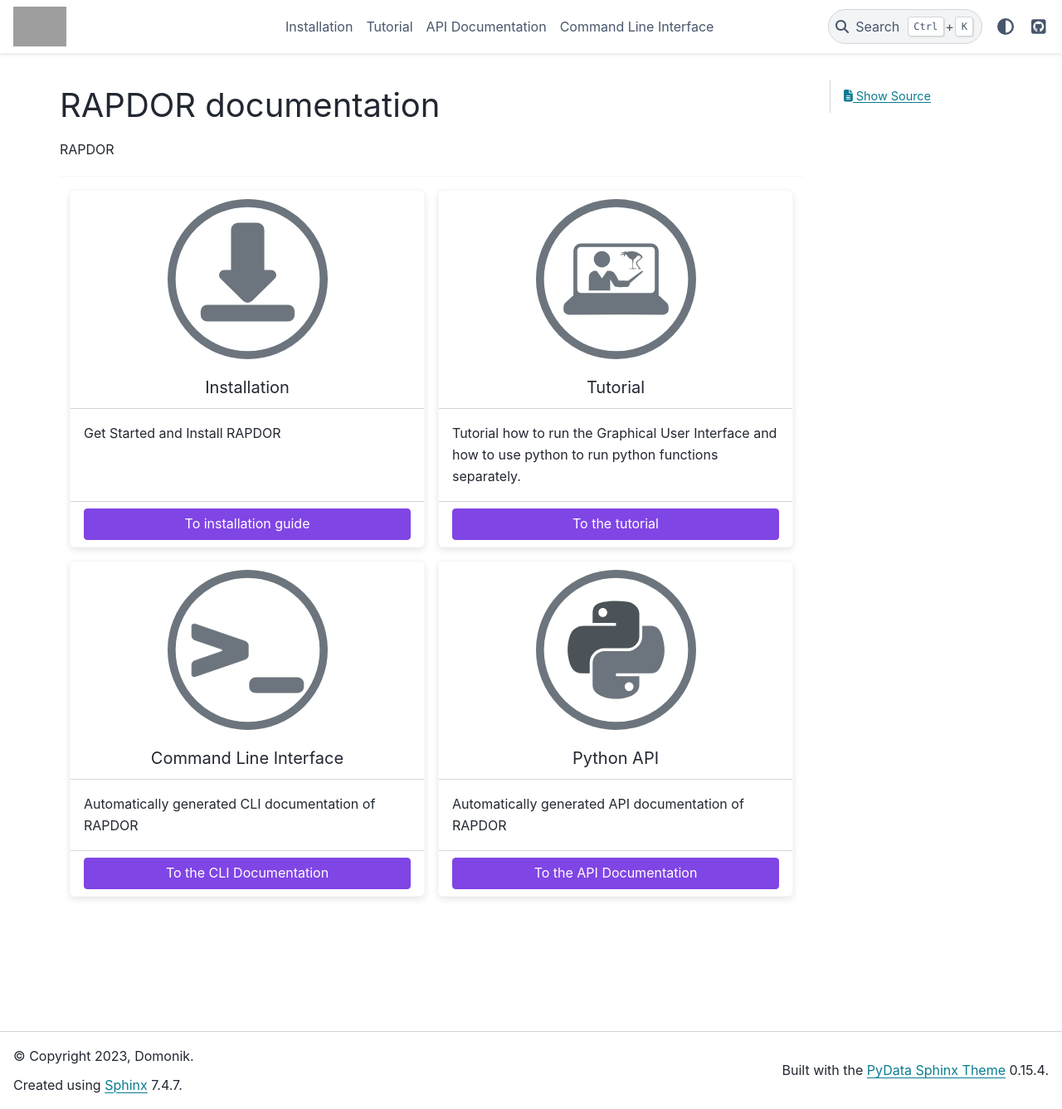
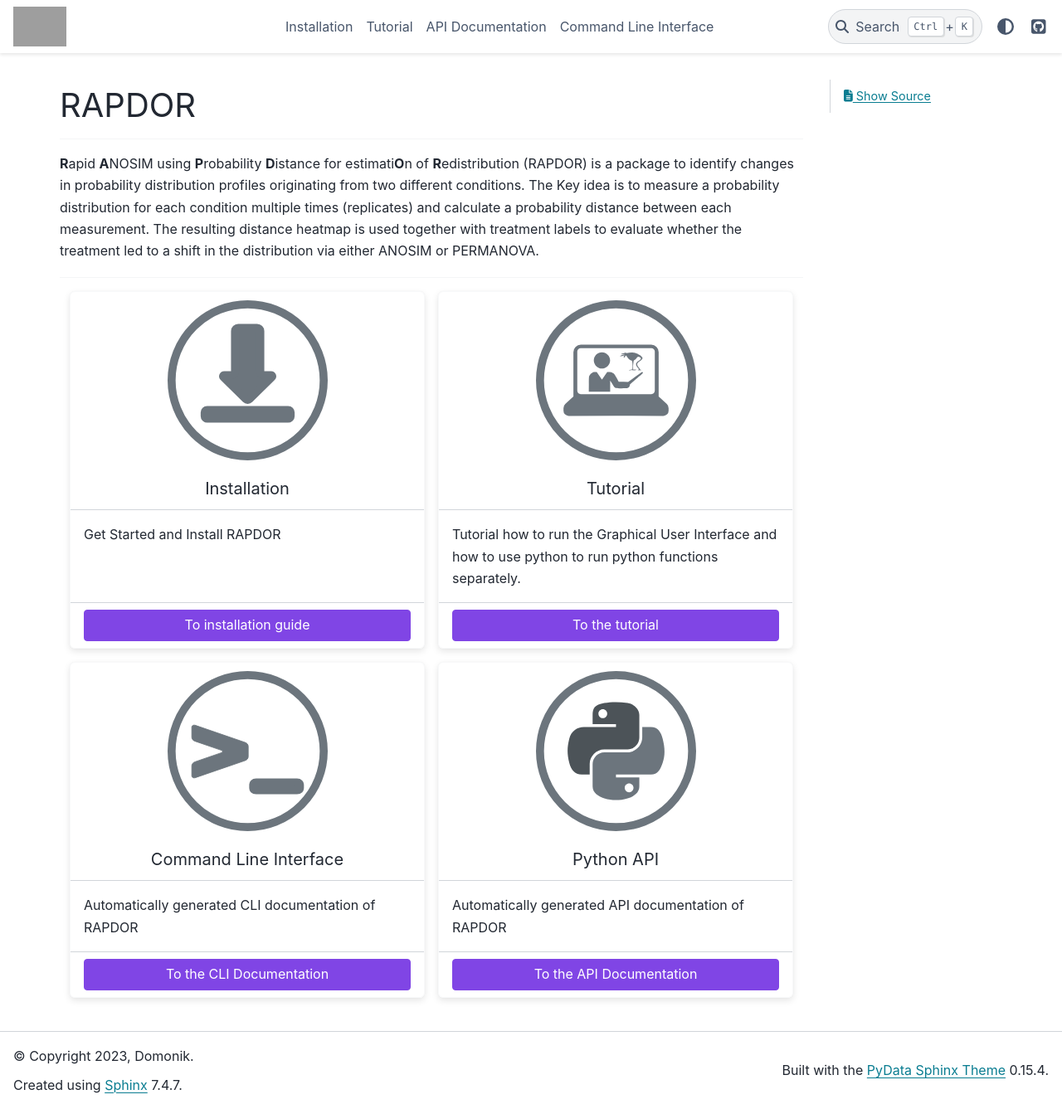
Before and after one commit to domonik/RAPDOR, a Sphinx documentation site: the page built from docs/source/index.rst, in a window 1280 px wide and 1337 px high. Shown: the whole window at 83% size. Built offline with Sphinx 7.4.7 and the PyData theme 0.15.4, drawn with Linux system fonts in a browser that asks for light colours; grey boxes are pictures that could not be loaded.

Commit message:
description text

```diff
--- a/docs/source/index.rst
+++ b/docs/source/index.rst
@@ -1,5 +1,5 @@
 
-RAPDOR documentation
+RAPDOR
 ================================
 .. toctree::
    :maxdepth: 1
@@ -12,10 +12,16 @@
 
 
 
+--------------------------------------
 
-RAPDOR
+**R**\ apid **A**\ NOSIM using **P**\ robability **D**\ istance for estimati\ **O**\ n of **R**\ edistribution (RAPDOR) is a
+package to identify changes in probability distribution profiles originating from two different conditions. The Key idea is to
+measure a probability distribution for each condition multiple times (replicates) and calculate a probability distance between each
+measurement. The resulting distance heatmap is used together with treatment labels to evaluate whether the treatment led to a shift in the distribution via either ANOSIM or
+PERMANOVA.
 
 --------------------------------------
+
 
 .. grid:: 1 1 2 2
     :gutter: 3
```
